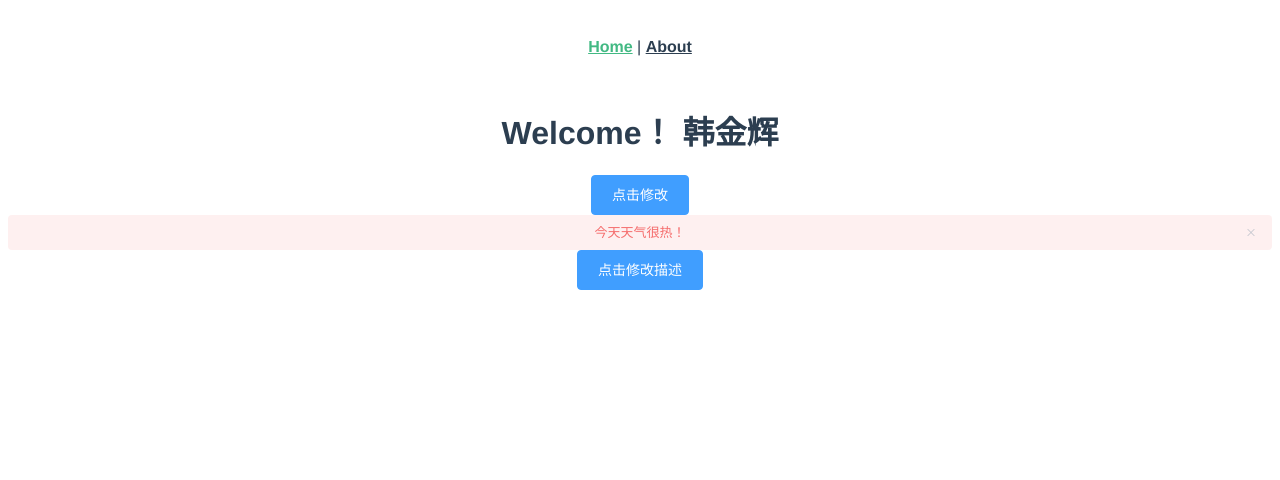
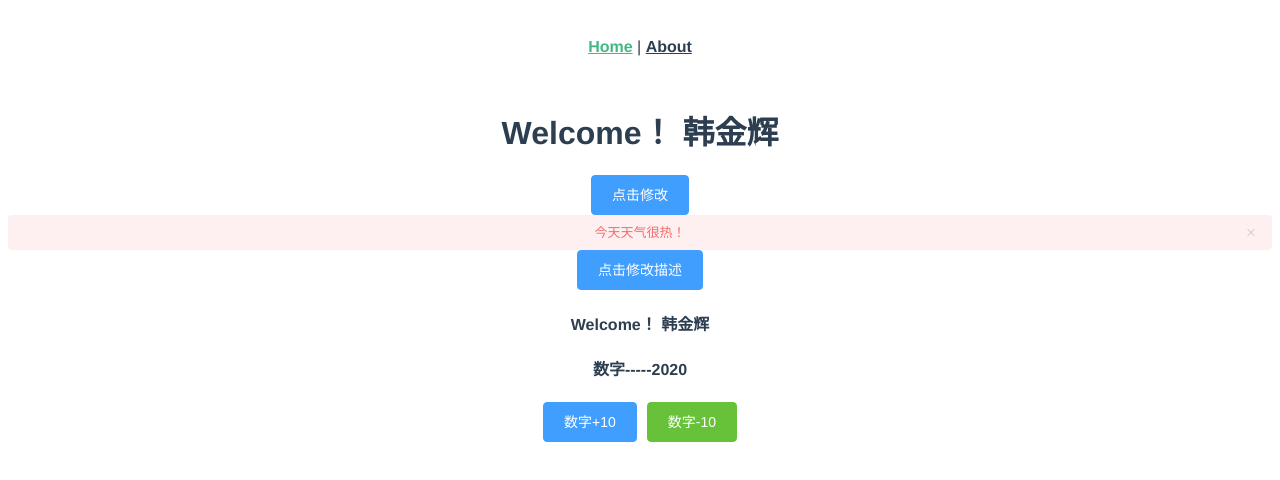
Before and after one commit to h-lingdu/my_vue, a Vue app: page /#/ in a window 1280 px wide. Shown: the top 480 px of the page. Built offline with nearby package versions, Linux system fonts and the light colour scheme.

Commit message:
使用vuex中的mapState/mapAction/mapMutations

```diff
--- a/src/store/index.js
+++ b/src/store/index.js
@@ -7,7 +7,8 @@ export default new Vuex.Store({
   state: {
     txt: '今天天气很热！',
     msg: "Welcome！ 韩金辉 ",
-    flag: false
+    flag: false,
+    num: 2020
   },
   mutations: {
     modifyWeather(state, payload) {
@@ -15,17 +16,28 @@ export default new Vuex.Store({
     },
     modifyInfo(state, payload) {
       state.msg = payload.msg,
-      state.flag = payload.flag
-    }
+        state.flag = payload.flag
+    },
+    add(state, payload) {
+      state.num += payload
+    },
+    reduce(state, payload) {
+      state.num -= payload
+    }                                     //第四步
   },
   actions: {
-    weather({ commit, dispatch }, payload) {
+    modifyWeather({ commit }, payload) {
       commit('modifyWeather', payload)
     },
-    modify({ commit, dispatch }, payload) {
-      console.log(payload)
+    modify({ commit }, payload) {
       commit('modifyInfo', payload)
-    }
+    },
+    add({ commit }, payload) {
+      commit('add', payload)
+    },
+    reduce({ commit }, payload) {
+      commit('reduce', payload)
+    }                                 //第三步
   },
   modules: {
   }
--- a/src/views/Home.vue
+++ b/src/views/Home.vue
@@ -3,13 +3,18 @@
     <HelloWorld :msg="this.$store.state.msg" />
     <el-button type="primary" @click="modify" :disabled="this.$store.state.flag">点击修改</el-button>
     <el-alert :title="this.$store.state.txt" center type="error"></el-alert>
-    <el-button type="primary" @click="modifyWeather">点击修改描述</el-button>
+    <el-button type="primary" @click="modifyWeather('今天天气很凉爽，适合跑步！！！')">点击修改描述</el-button>
+    <h4>{{msg}}</h4>
+    <h4>数字-----{{num}}</h4>
+    <el-button type="primary" @click="add(10)">数字+10</el-button>
+    <el-button type="success" @click="reduce(10)">数字-10</el-button>   <!--第一步-->
   </div>
 </template>
 
 <script>
 // @ is an alias to /src
 import HelloWorld from "@/components/HelloWorld.vue";
+import {mapState,mapActions,mapMutations} from 'vuex'
 
 export default {
   name: "Home",
@@ -19,6 +24,11 @@ export default {
   components: {
     HelloWorld
   },
+  computed:{
+    ...mapState([
+      'msg','num'
+    ])
+  },
   methods: {
     modify() {
       this.$store.dispatch("modify", {
@@ -26,9 +36,15 @@ export default {
         flag: true
       });
     },
-    modifyWeather() {
-      this.$store.dispatch("weather", "今天天气很凉爽！要下雨的样子!!!");
-    }
+    // modifyWeather() {
+    //   this.$store.dispatch("modifyWeather", "今天天气很凉爽！要下雨的样子!!!");
+    // },
+    ...mapActions([
+      'reduce','add','modifyWeather'      //第二步  进入index.js文件中
+    ]),
+    ...mapMutations([
+
+    ])
   }
 };
 </script>
```
